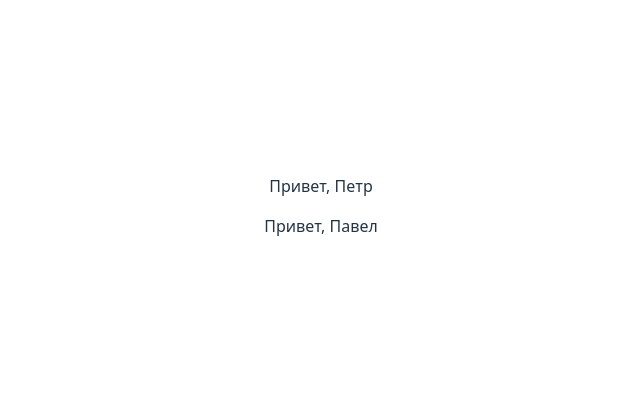
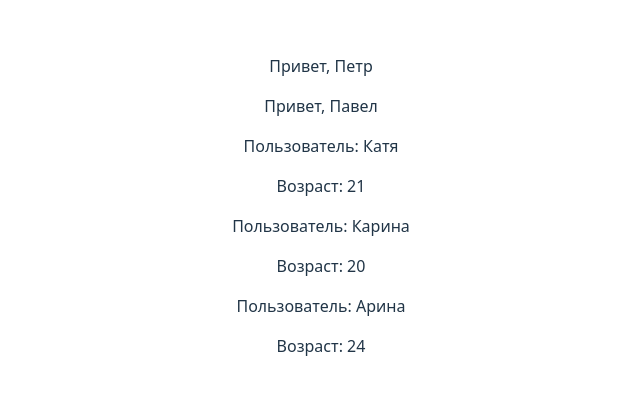
Before and after one commit to KayotPoziloy/react-study, a React (Vite) app: page / in a window 1280 px wide. Shown: the part 194-588 px from the top of the page, without its empty margins (319-959 px from the left). Built offline with nearby package versions, Linux system fonts and the light colour scheme.

Commit message:
scnd task

```diff
--- a/src/App.jsx
+++ b/src/App.jsx
@@ -1,11 +1,21 @@
 import "./App.css";
 import Greeting from "./components/Greeting";
+import UserProfile from "./components/UserProfile";
 
 function App() {
+  const users = [
+    { id: 0, name: "Катя", age: 21 },
+    { id: 1, name: "Карина", age: 20 },
+    { id: 2, name: "Арина", age: 24 },
+  ];
+
   return (
     <>
       <Greeting name="Петр" />
       <Greeting name="Павел" />
+      {users.map((user) => (
+        <UserProfile key={user.id} name={user.name} age={user.age} />
+      ))}
     </>
   );
 }
--- a/src/components/UserProfile.jsx
+++ b/src/components/UserProfile.jsx
@@ -1 +1,8 @@
-export default function UserProfile(props) {}
+export default function UserProfile({ name, age }) {
+  return (
+    <>
+      <p>Пользователь: {name}</p>
+      <p>Возраст: {age}</p>
+    </>
+  );
+}
```
